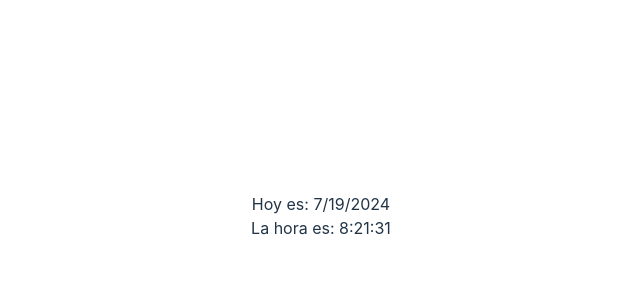
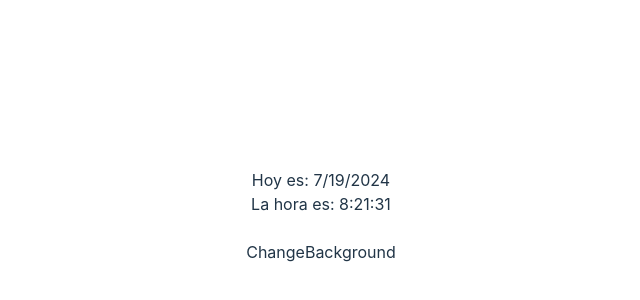
Before and after one commit to Aluonam/pt_v19_prueba3, a React (Vite) app: page / in a window 1280 px wide. Shown: the part 184-484 px from the top of the page, without its empty margins (319-959 px from the left). Built offline with nearby package versions, Linux system fonts and the light colour scheme.

Commit message:
feat: new component change background color

```diff
--- a/src/App.tsx
+++ b/src/App.tsx
@@ -1,6 +1,7 @@
 
 import './App.css'
 import ActualDate from './components/ActualDate'
+import ChangeBackground from './components/ChangeBackground'
 
 function App() {
 
@@ -8,6 +9,8 @@ function App() {
     <>
       <div>
       <ActualDate></ActualDate>
+      <br></br>
+      <ChangeBackground></ChangeBackground>
       </div>
       </>
   )
--- /dev/null
+++ b/src/components/ChangeBackground.tsx
@@ -0,0 +1,8 @@
+
+const ChangeBackground = () => {
+  return (
+    <div>ChangeBackground</div>
+  )
+}
+
+export default ChangeBackground
```
